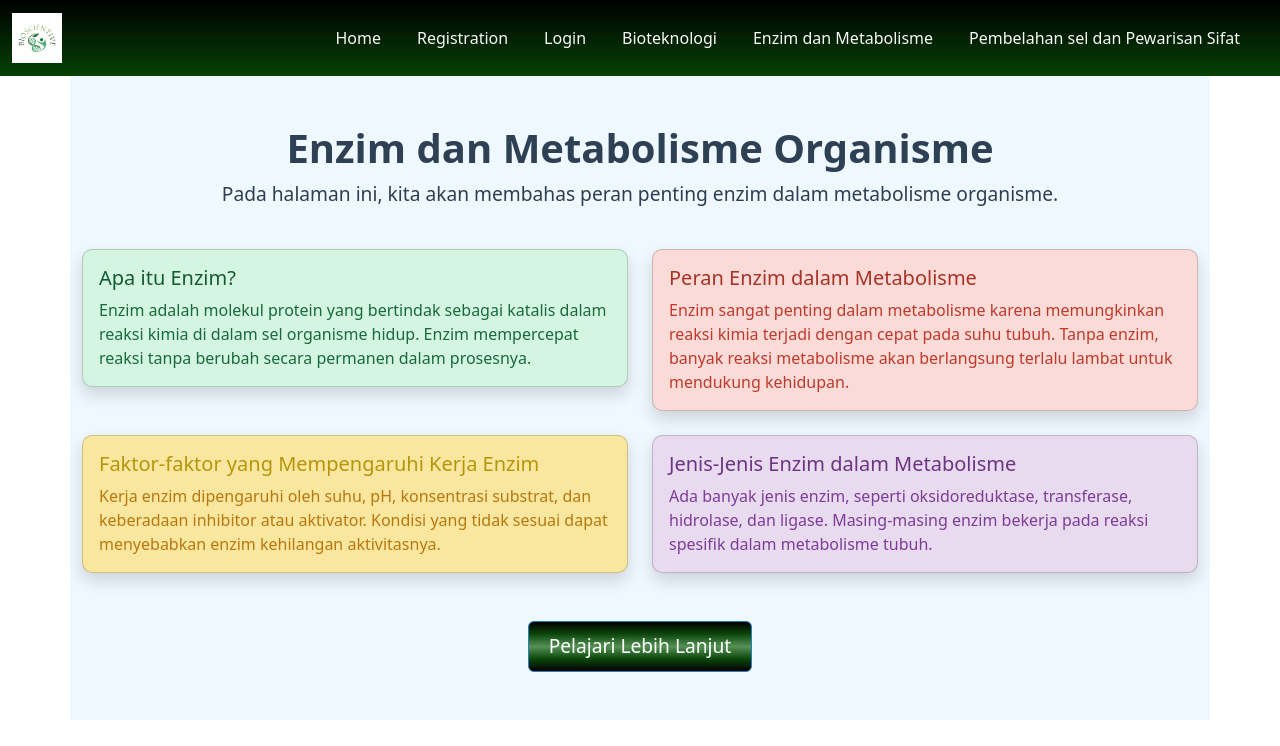
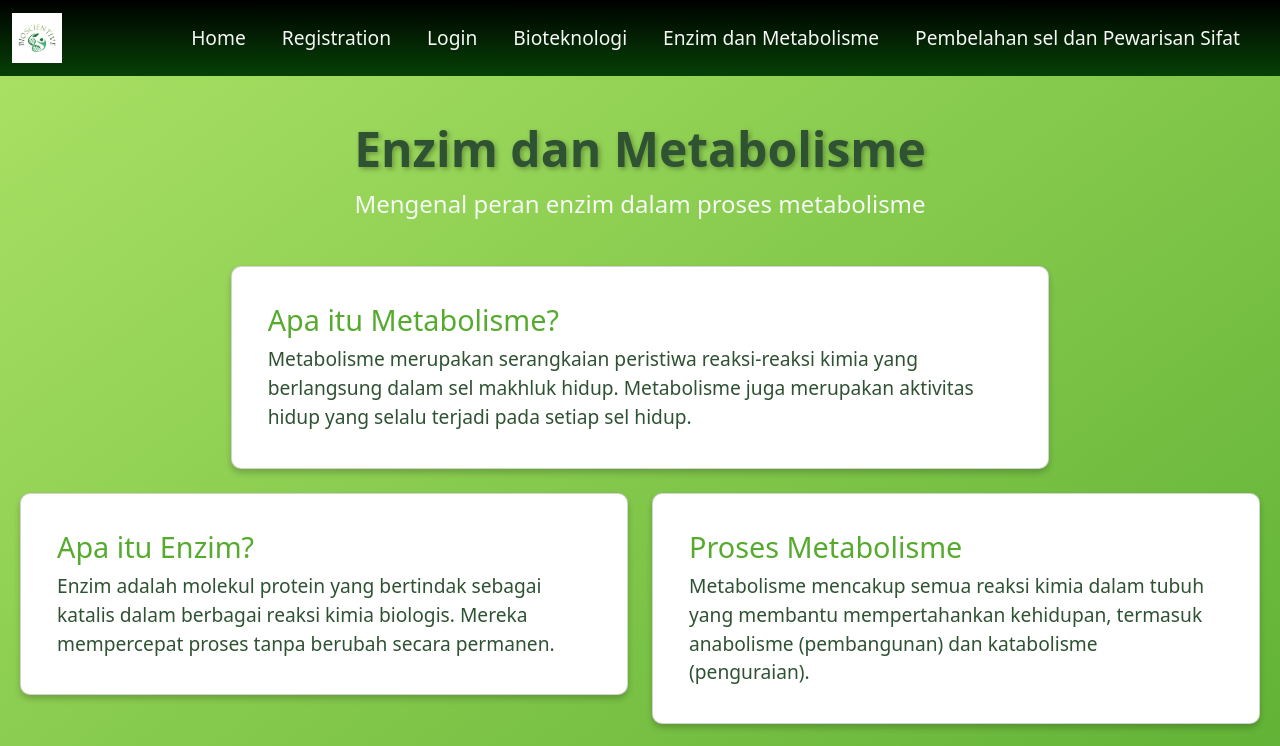
Before and after one commit to shintaem2005/Proyek-PSW1-Kelompok-7-Biologi-Kelas-12-SMA-D-IV-TRPL-Angkatan-24, a React (Create React App) app: page /enzymemetabolism in a window 1280 px wide. Shown: the top 746 px of the page. Built offline with nearby package versions, Linux system fonts and the light colour scheme; a web font is replaced by a local one.

Commit message:
Update EnzymMetabolism.js

```diff
--- /dev/null
+++ b/src/pages/EnzymeMetabolism.css
@@ -0,0 +1,75 @@
+.enzyme-page {
+    background: linear-gradient(to bottom right, #a8e063, #56ab2f);
+    color: #ffffff;
+    min-height: 100vh;
+    padding: 20px;
+  }
+
+  .title {
+    font-size: 3rem;
+    font-weight: bold;
+    color: #2f5233;
+    text-shadow: 2px 2px 5px rgba(0, 0, 0, 0.3);
+  }
+
+  .subtitle {
+    font-size: 1.5rem;
+    color: #f4f9f4;
+    margin-bottom: 20px;
+  }
+
+  /* Card Metabolisme */
+  .metabolism-card {
+    background: #ffffff;
+    border-radius: 10px;
+    box-shadow: 0 4px 6px rgba(0, 0, 0, 0.2);
+    color: #2f5233;
+    padding: 20px;
+    transition: transform 0.3s, box-shadow 0.3s;
+  }
+
+  .metabolism-card:hover {
+    transform: scale(1.1); /* Membesar ketika di-hover */
+    box-shadow: 0 8px 15px rgba(0, 0, 0, 0.3);
+  }
+
+  .card-title {
+    font-size: 1.8rem;
+    color: #56ab2f;
+  }
+
+  .card-text, ul {
+    font-size: 1.2rem;
+    color: #2f5233;
+  }
+
+  .hidden-text {
+    font-size: 1.2rem;
+    margin-top: 20px;
+    color: #2f5233;
+    display: none;
+  }
+
+  .metabolism-card:hover .hidden-text {
+    display: block; /* Menampilkan penjelasan saat card di-hover */
+  }
+
+  /* Card Enzim */
+  .enzyme-card {
+    background: #ffffff;
+    border-radius: 10px;
+    box-shadow: 0 4px 6px rgba(0, 0, 0, 0.2);
+    color: #2f5233;
+    padding: 20px;
+    transition: transform 0.3s, box-shadow 0.3s;
+  }
+
+  .enzyme-card:hover {
+    transform: scale(1.05);
+    box-shadow: 0 8px 10px rgba(0, 0, 0, 0.3);
+  }
+
+  .card-title {
+    font-size: 1.8rem;
+    color: #56ab2f;
+  }
--- a/src/pages/EnzymeMetabolism.js
+++ b/src/pages/EnzymeMetabolism.js
@@ -1,79 +1,85 @@
 import React from 'react';
-import { Container, Row, Col, Card, Button } from 'react-bootstrap';
 import 'bootstrap/dist/css/bootstrap.min.css';
+import './EnzymeMetabolism.css';
 
 const EnzymeMetabolism = () => {
   return (
-    <Container className="py-5" style={{ backgroundColor: '#f0f8ff' }}>
-      <Row className="mb-4">
-        <Col>
-          <h1 className="text-center" style={{ color: '#2e4053', fontWeight: 'bold' }}>Enzim dan Metabolisme Organisme</h1>
-          <p className="text-center" style={{ color: '#2c3e50', fontSize: '1.2em' }}>
-            Pada halaman ini, kita akan membahas peran penting enzim dalam metabolisme organisme.
-          </p>
-        </Col>
-      </Row>
+    <div className="container-fluid enzyme-page">
+      <div className="row">
+        <div className="col-md-12 text-center">
+          <h1 className="title mt-4">Enzim dan Metabolisme</h1>
+          <p className="subtitle">Mengenal peran enzim dalam proses metabolisme</p>
+        </div>
+      </div>
 
-      <Row>
-        <Col md={6}>
-          <Card className="mb-4 shadow" style={{ backgroundColor: '#d5f5e3', borderRadius: '10px' }}>
-            <Card.Body>
-              <Card.Title style={{ color: '#145a32' }}>Apa itu Enzim?</Card.Title>
-              <Card.Text style={{ color: '#186a3b' }}>
-                Enzim adalah molekul protein yang bertindak sebagai katalis dalam reaksi kimia di dalam sel organisme hidup. Enzim
-                mempercepat reaksi tanpa berubah secara permanen dalam prosesnya.
-              </Card.Text>
-            </Card.Body>
-          </Card>
-        </Col>
+      {/* Card Metabolisme */}
+      <div className="row mt-4 justify-content-center">
+        <div className="col-md-8">
+          <div className="card metabolism-card">
+            <div className="card-body">
+              <h2 className="card-title">Apa itu Metabolisme?</h2>
+              <p className="card-text">
+                Metabolisme merupakan serangkaian peristiwa reaksi-reaksi kimia yang berlangsung dalam sel makhluk hidup. Metabolisme juga merupakan aktivitas hidup yang selalu terjadi pada setiap sel hidup.
+              </p>
+            </div>
+            <div className="hidden-text">
+              Metabolisme adalah serangkaian peristiwa reaksi-reaksi kimia yang terjadi dalam tubuh untuk mengubah makanan menjadi energi. Proses ini menghasilkan ATP yang diperlukan untuk berbagai aktivitas vital tubuh.
+            </div>
+          </div>
+        </div>
+      </div>
 
-        <Col md={6}>
-          <Card className="mb-4 shadow" style={{ backgroundColor: '#fadbd8', borderRadius: '10px' }}>
-            <Card.Body>
-              <Card.Title style={{ color: '#a93226' }}>Peran Enzim dalam Metabolisme</Card.Title>
-              <Card.Text style={{ color: '#c0392b' }}>
-                Enzim sangat penting dalam metabolisme karena memungkinkan reaksi kimia terjadi dengan cepat pada suhu tubuh. Tanpa enzim,
-                banyak reaksi metabolisme akan berlangsung terlalu lambat untuk mendukung kehidupan.
-              </Card.Text>
-            </Card.Body>
-          </Card>
-        </Col>
-      </Row>
+      {/* Card Enzim */}
+      <div className="row mt-4">
+        <div className="col-md-6">
+          <div className="card enzyme-card">
+            <div className="card-body">
+              <h2 className="card-title">Apa itu Enzim?</h2>
+              <p className="card-text">
+                Enzim adalah molekul protein yang bertindak sebagai katalis dalam berbagai reaksi kimia biologis. Mereka mempercepat proses tanpa berubah secara permanen.
+              </p>
+            </div>
+          </div>
+        </div>
 
-      <Row>
-        <Col md={6}>
-          <Card className="mb-4 shadow" style={{ backgroundColor: '#f9e79f', borderRadius: '10px' }}>
-            <Card.Body>
-              <Card.Title style={{ color: '#b7950b' }}>Faktor-faktor yang Mempengaruhi Kerja Enzim</Card.Title>
-              <Card.Text style={{ color: '#b9770e' }}>
-                Kerja enzim dipengaruhi oleh suhu, pH, konsentrasi substrat, dan keberadaan inhibitor atau aktivator. Kondisi yang tidak
-                sesuai dapat menyebabkan enzim kehilangan aktivitasnya.
-              </Card.Text>
-            </Card.Body>
-          </Card>
-        </Col>
+        <div className="col-md-6">
+          <div className="card enzyme-card">
+            <div className="card-body">
+              <h2 className="card-title">Proses Metabolisme</h2>
+              <p className="card-text">
+                Metabolisme mencakup semua reaksi kimia dalam tubuh yang membantu mempertahankan kehidupan, termasuk anabolisme (pembangunan) dan katabolisme (penguraian).
+              </p>
+            </div>
+          </div>
+        </div>
+      </div>
 
-        <Col md={6}>
-          <Card className="mb-4 shadow" style={{ backgroundColor: '#e8daef', borderRadius: '10px' }}>
-            <Card.Body>
-              <Card.Title style={{ color: '#6c3483' }}>Jenis-Jenis Enzim dalam Metabolisme</Card.Title>
-              <Card.Text style={{ color: '#7d3c98' }}>
-                Ada banyak jenis enzim, seperti oksidoreduktase, transferase, hidrolase, dan ligase. Masing-masing enzim bekerja pada
-                reaksi spesifik dalam metabolisme tubuh.
-              </Card.Text>
-            </Card.Body>
-          </Card>
-        </Col>
-      </Row>
-
-      <Row className="mt-4 text-center">
-        <Col>
-          <Button variant="primary" style={{ backgroundColor: '#2980b9', borderColor: '#2980b9', padding: '10px 20px', fontSize: '1.2em' }}>
-            Pelajari Lebih Lanjut
-          </Button>
-        </Col>
-      </Row>
-    </Container>
+      <div className="row mt-4">
+        <div className="col-md-6">
+          <div className="card enzyme-card">
+            <div className="card-body">
+              <h2 className="card-title">Jenis-jenis Enzim</h2>
+              <ul>
+                <li>Enzim Hidrolase</li>
+                <li>Enzim Transferase</li>
+                <li>Enzim Ligase</li>
+                <li>Enzim Isomerase</li>
+              </ul>
+            </div>
+          </div>
+        </div>
+        <div className="col-md-6">
+          <div className="card enzyme-card">
+            <div className="card-body">
+              <h2 className="card-title">Faktor yang Mempengaruhi Kerja Enzim</h2>
+              <p>
+                Aktivitas enzim dipengaruhi oleh suhu, pH, konsentrasi substrat, dan inhibitor enzim.
+              </p>
+            </div>
+          </div>
+        </div>
+      </div>
+    </div>
   );
 };
 
```
